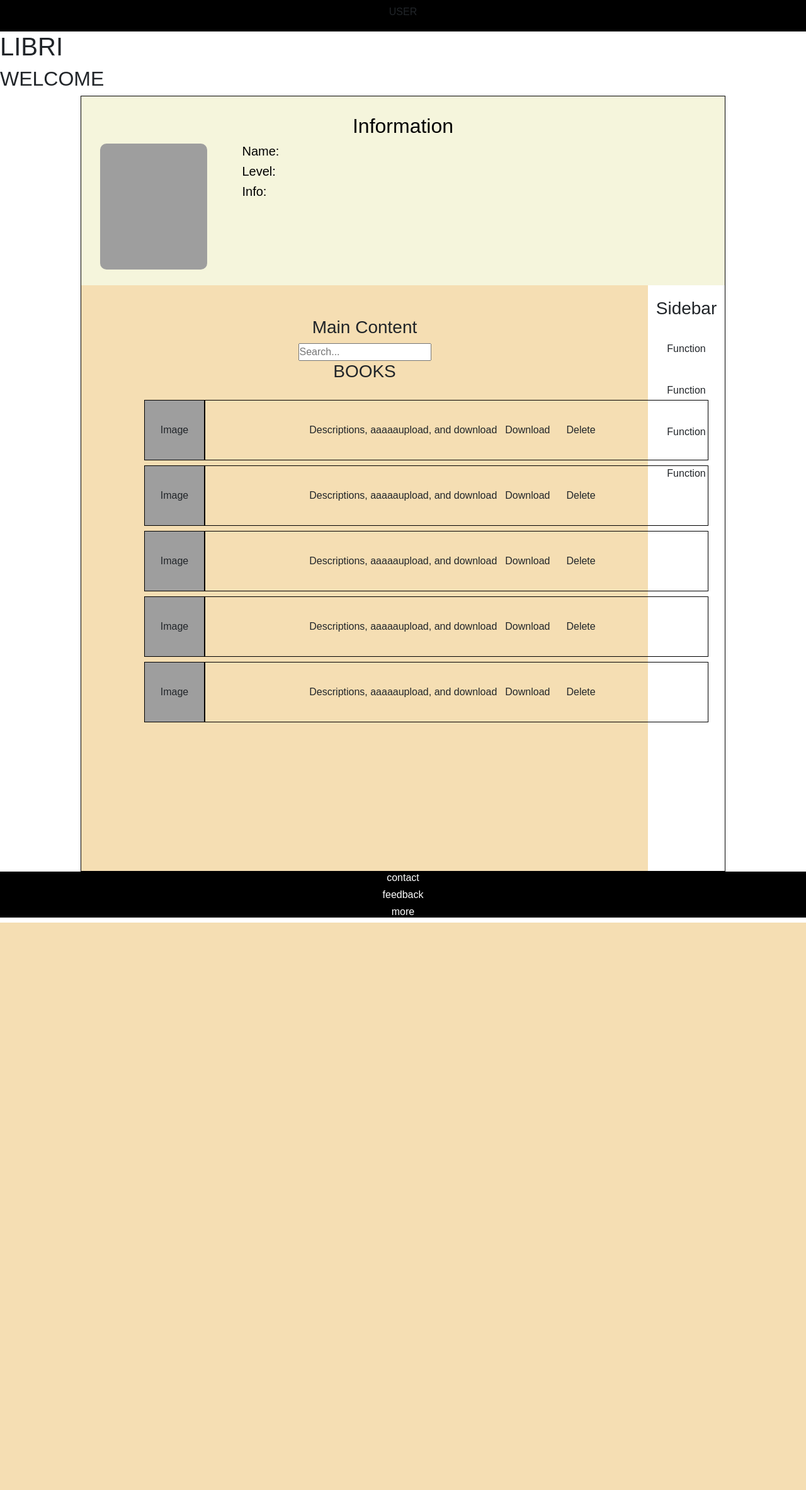
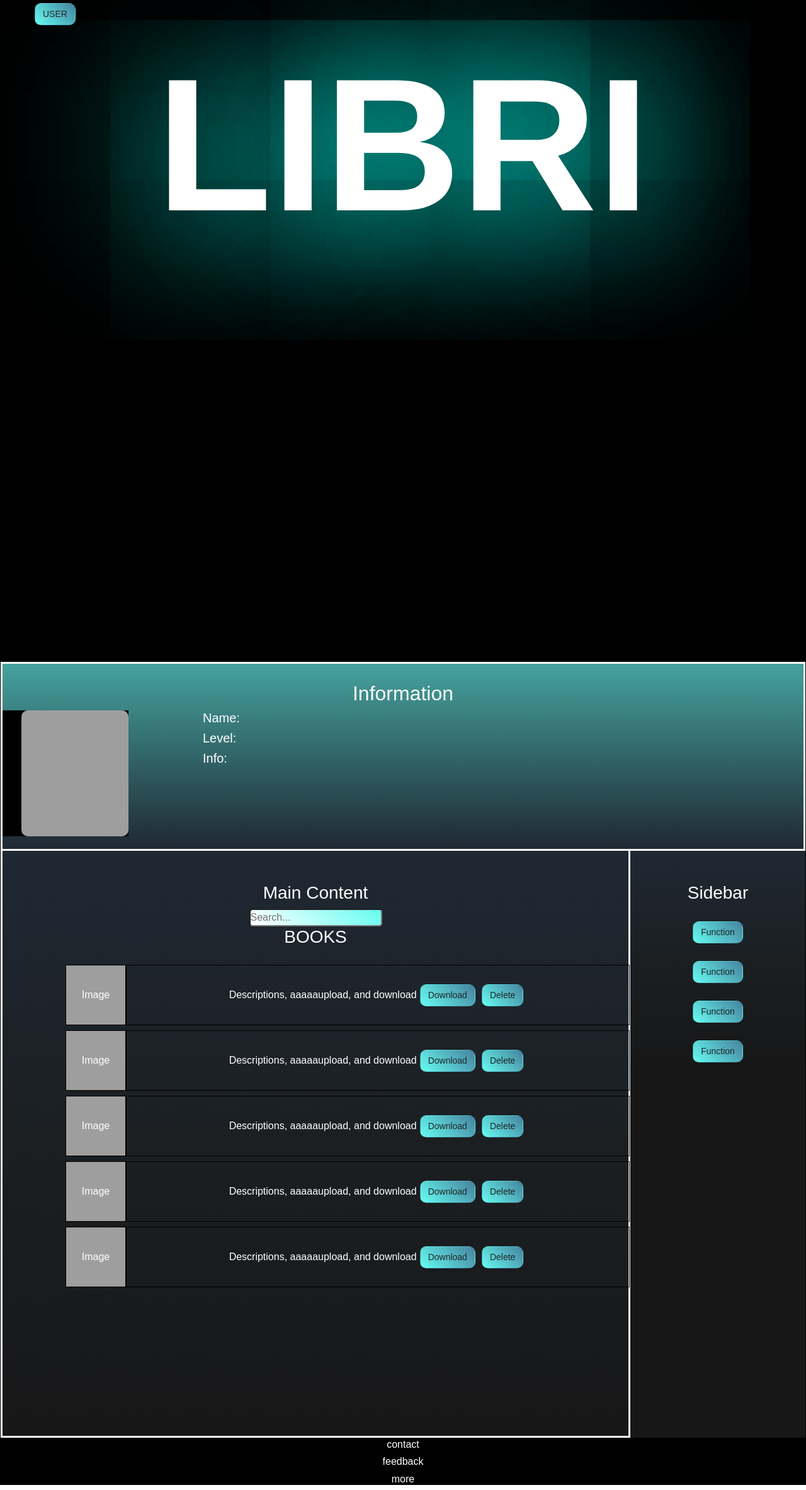
Before and after one commit to Wyverayn/phplms, a PHP site: page /Students-page.php in a window 1280 px wide. Shown: the whole page at 63% size. Before the commit the page ends 1465 px from the top, so only its background shows below. Run offline with PHP 8.4, Linux system fonts and the light colour scheme; grey boxes are pictures that could not be loaded.

Commit message:
Update userstyle.css
updateeee pagiddddd

```diff
--- a/userstyle.css
+++ b/userstyle.css
@@ -6,23 +6,108 @@
     font-weight: 400;
     font-style: normal;
 }
+.upperbody{
+  align-items: center;
+  text-align: center;
+  background-color: black;
+  animation-name: upperbackground;
+  animation-duration: 5s;
+  height: 1000px;
+
+}
+
+@keyframes upperbackground {
+  from {background-color: gray;}
+  to {background-color: black;}
+}
+
+
+ h1 {
+  font-size: 300px;
+
+  color: white;
+  font-weight: bold;
+  text-shadow:
+               0 0 300px #00ffea,
+               0 0 400px #00ffea;
+  animation: ani 5s linear infinite;
+}
+
+@keyframes ani {
+  0% {
+      filter: hue-rotate(0deg);
+  }
+  100% {
+      filter: hue-rotate(360deg);
+  }
+}
+.upperbody h2{
+  font-size: 50px;
+  font-style: normal;
+  color: white;
+  animation-delay: 1s;
+  animation: fadeoutn 4s;
+  opacity: 0;
+}
+
+
+@keyframes fadeoutn {
+  0% { opacity: 1; }
+  100% { opacity: 0; }
+}
+
+.anim{
+    opacity: 0;
+    transform: translateY(30px);
+    animation: moveup 0.5s linear forwards;
+}
+
+@keyframes moveup{
+    100%{
+        opacity: 1;
+        transform: translate(0px);
+    }
+}
+
 .body{
-  margin-left: 128px;
-  margin-right: 128px;
+  /* margin-left: 128px;
+  margin-right: 128px; */
   border: solid black 1px;
   min-height: 1000px;
   overflow: hidden;
+  background-color:  #171718;
 
 }
-
 .header{
     justify-content: space-between;
-    align-items: center;
+    text-align: start;
+    align-items: flex-end;
     width: 100%;
     height: 50px;
     background-color: black;
     color: white;
-    text-align: center;
+    padding-left: 50px;
+    padding-top: 5px;
+
+}
+
+.searchbar{
+  background-image: linear-gradient(45deg,white, #66FCF1);
+border-radius: 5px;
+}
+
+.btn{
+background-image: linear-gradient(45deg, #66FCF1, #45829E);
+font-size: 14px;
+border-radius: 10px;
+transition: 0.5s;
+margin-right: 5px;
+margin-left: 5px;
+}
+
+
+.btn :hover{
+  border-top-right-radius: 30px;
 }
 
 .info{
@@ -32,21 +117,32 @@
     text-align: center;
     width: 100%;
     height: 300px;
-    background-color: beige;
-    color: black;
+    background:linear-gradient(#45A29E, #1F2833);
+    /* background-image: url(bg7.jpg);
+    background-position: center;
+    background-repeat: no-repeat; */
+    background-size: cover;
+    color: white;
+    border: solid white;
+
+
 }
 
   .main-content {
     align-items: center;
     text-align: center;
-    background-color: wheat;
-    height: max-content;
+    background: linear-gradient(#1F2833,#1B1F22, #171718);
+    height: auto;
     float: left;
-    width: 900px;
+    width: 1000px;
     padding-top: 50px;
     padding-right: 100px;
     padding-left: 100px;
     position: relative;
+    color: white;
+    border: solid white;
+    border-top: 0;
+
   }
 
   .tablefunctions{
@@ -55,11 +151,12 @@
   .sidebar {
     width: auto;
     height: auto;
-    padding-top: 20px;
+    padding-top: 50px;
     padding-left: 100px;
     align-items: center;
-    background-color: white;
+    background: linear-gradient(#1F2833,#1B1F22, #171718);
     text-align: center;
+    color: white;
 
   }
 
@@ -77,7 +174,7 @@
     flex-direction: column;
     gap: 15px;
     width:200px;
-    background-color: beige;
+    background-color: black;
 }
 
 .about{
```
